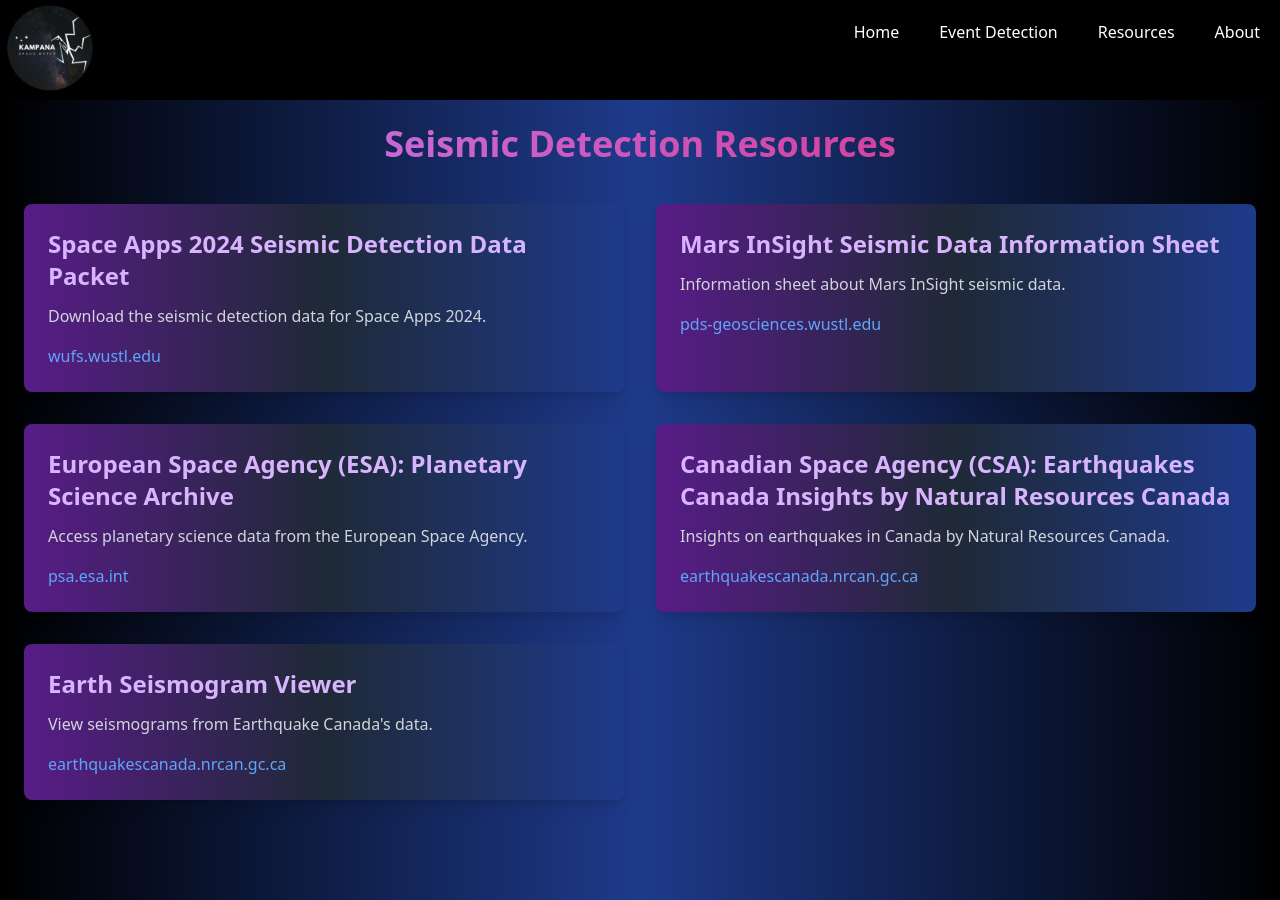
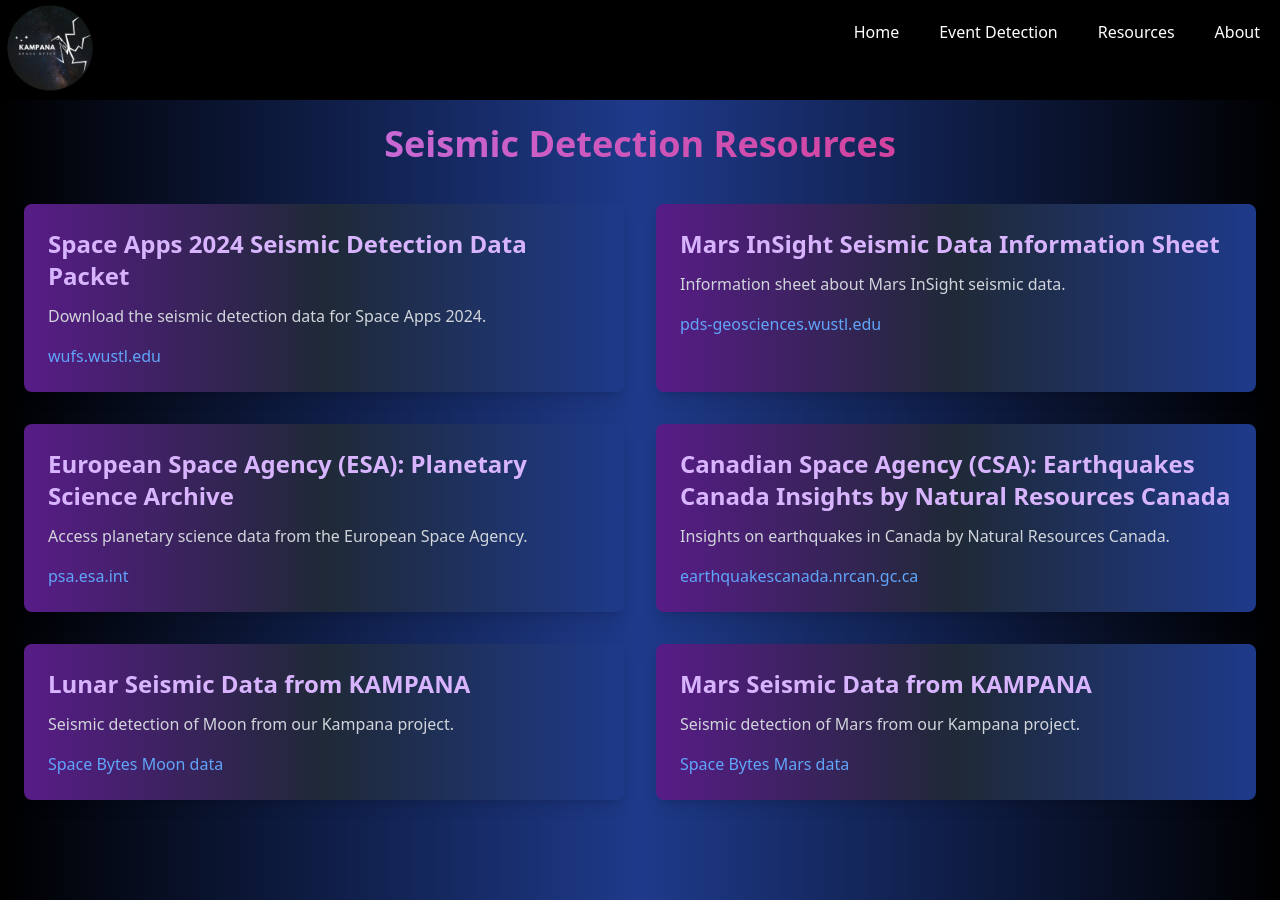
Before and after one commit to ChiefBibek/Kampana, a React (Vite) app in the folder Web/app/: page /resources in a window 1280 px wide. Built offline with nearby package versions, Linux system fonts and the light colour scheme.

Commit message:
readme done resources done

```diff
--- a/Web/app/src/Pages/Resources.tsx
+++ b/Web/app/src/Pages/Resources.tsx
@@ -25,11 +25,18 @@
       source: "earthquakescanada.nrcan.gc.ca",
     },
     {
-      name: "Earth Seismogram Viewer",
-      description: "View seismograms from Earthquake Canada's data.",
-      link: "https://www.earthquakescanada.nrcan.gc.ca/stndon/wf-fo/index-en.php",
-      source: "earthquakescanada.nrcan.gc.ca",
+      name: "Lunar Seismic Data from KAMPANA",
+      description: "Seismic detection of Moon from our Kampana project.",
+      link: "https://drive.google.com/file/d/1PMAVwnl9HPXTEPdmvn2cwayGt-0T8qSq/view?usp=sharing",
+      source: "Space Bytes Moon data",
     },
+    {
+      name: "Mars Seismic Data from KAMPANA",
+      description: "Seismic detection of Mars from our Kampana project.",
+      link: "https://drive.google.com/file/d/1X0LrrbIlNlwl_ZQB_CjeI-tiX7WbxvEG/view?usp=sharing",
+      source: "Space Bytes Mars data",
+    },
+
   ];
 
   return (
```
Also changed, not shown: 1 other file (tests, documents, lock files or other folders).
